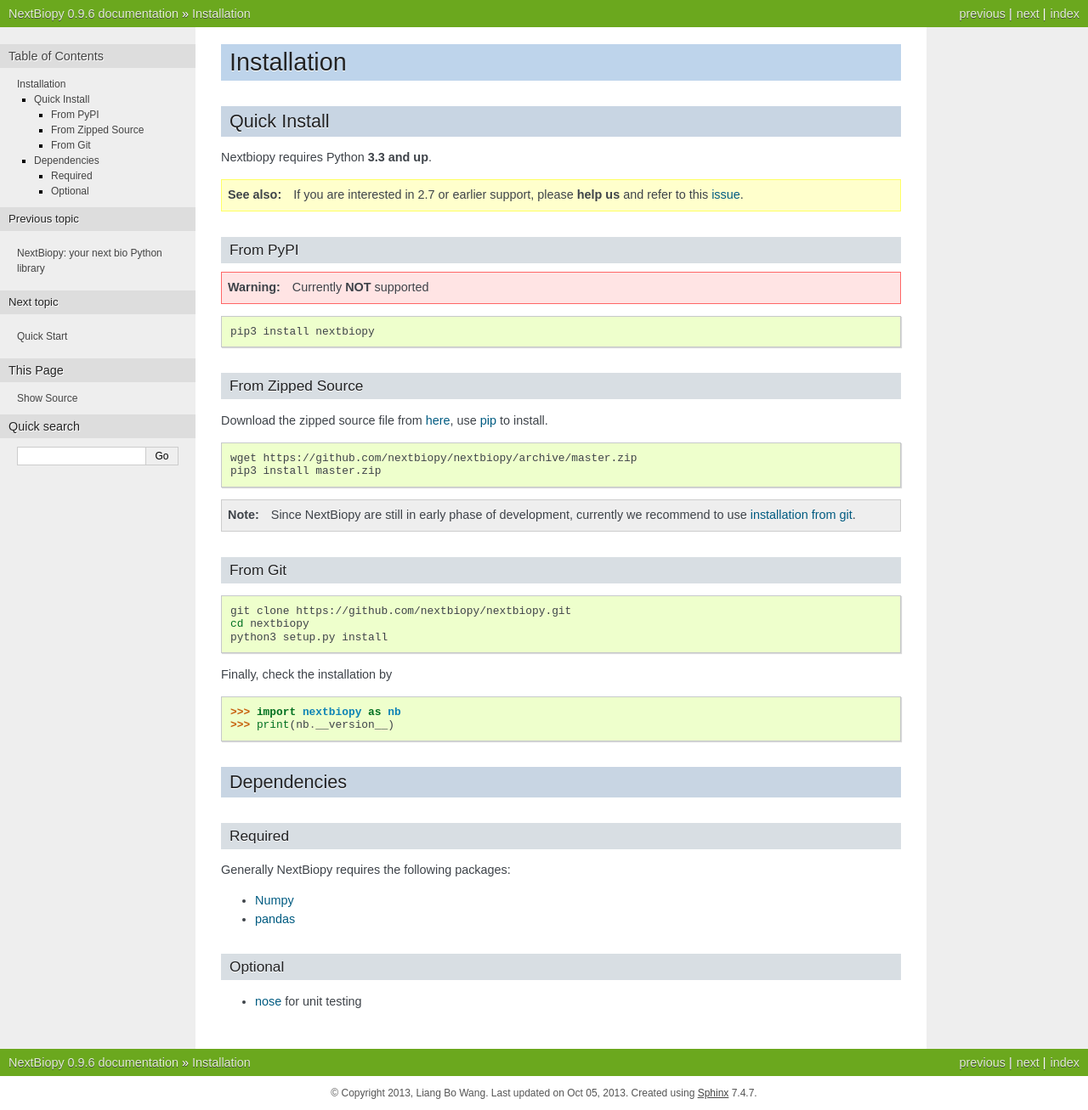
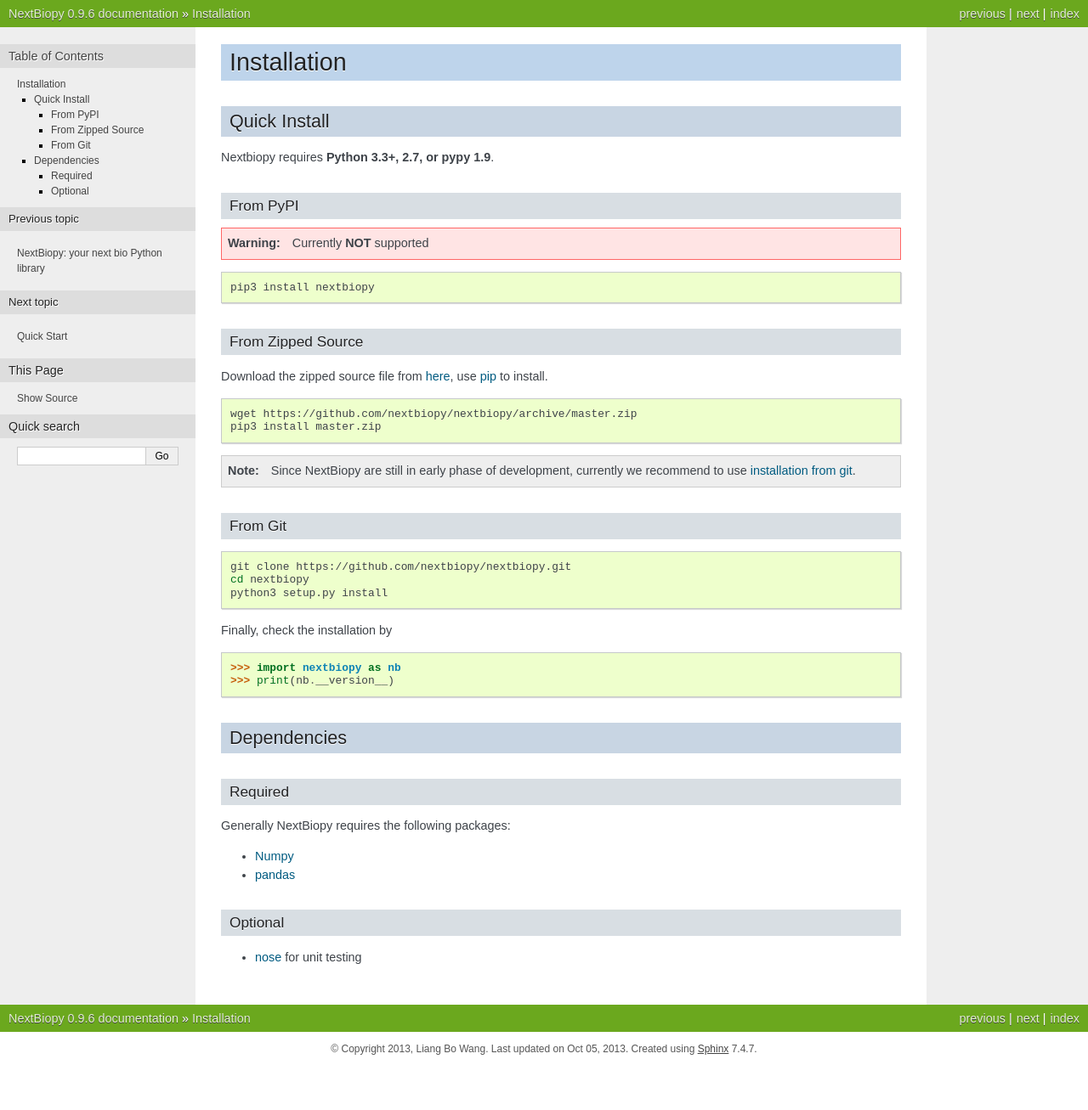
Before and after one commit to mauriceling/nextbiopy, a Sphinx documentation site: the page built from docs/installation.rst, in a window 1280 px wide. Shown: the whole page at 85% size. Built offline with Sphinx 7.4.7, drawn with Linux system fonts in a browser that asks for light colours; after the commit the page ends 1255 px from its top, so only the background shows below that.

Commit message:
update doc for 2.7 support

```diff
--- a/README.rst
+++ b/README.rst
@@ -25,11 +25,7 @@ NextBiopy depends on the following packages:
 Installation
 ============
 
-Nextbiopy requires Python 3.3 and up.
-
-If you are interested in 2.7 or earlier support, please **help us** and refer to this `issue`_.
-
-.. _issue: https://github.com/nextbiopy/nextbiopy/issues/1
+Nextbiopy requires Python 3.3+, 2.7 or pypy 1.9+.
 
 Using ``pip``
 -------------
--- a/docs/installation.rst
+++ b/docs/installation.rst
@@ -6,12 +6,7 @@ Installation
 Quick Install
 =============
 
-Nextbiopy requires Python **3.3 and up**.
-
-.. seealso::
-    If you are interested in 2.7 or earlier support,
-    please **help us** and refer to this `issue <https://github.com/nextbiopy/nextbiopy/issues/1>`_.
-
+Nextbiopy requires **Python 3.3+, 2.7, or pypy 1.9**.
 
 From PyPI
 ---------
```
